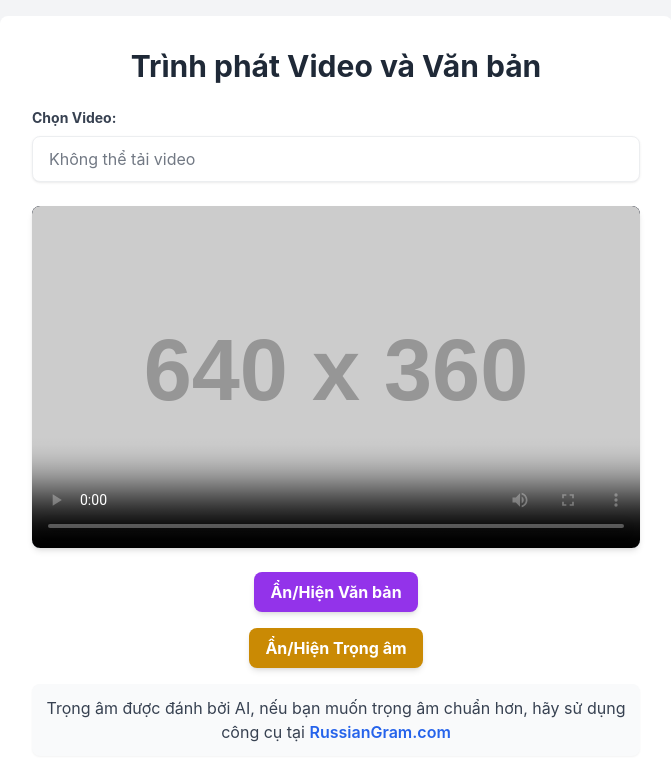
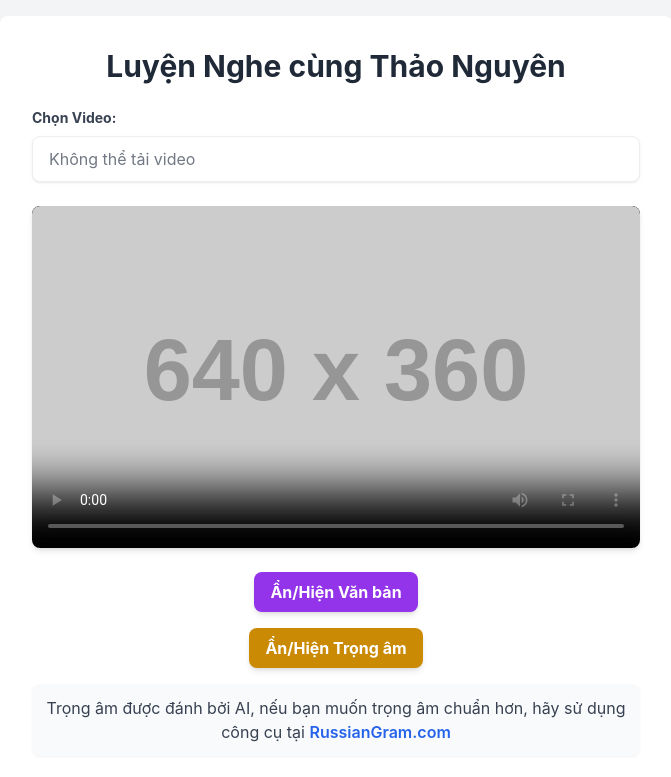
Before and after one commit to X102/luyenngheTiengNga, a plain HTML site: page index.html in a window 1280 px wide. Shown: the top 777 px of the page, without its empty margins (304-975 px from the left). Drawn offline with nearby package versions, Linux system fonts and the light colour scheme; no server answers; placeholder pictures from the web are drawn by us.

Commit message:
Update index.html

```diff
--- a/index.html
+++ b/index.html
@@ -61,7 +61,7 @@
 </head>
 <body class="bg-gray-100 flex items-center justify-center min-h-screen p-4">
     <div class="bg-white p-8 rounded-lg shadow-lg w-full max-w-2xl">
-        <h1 class="text-3xl font-bold text-center text-gray-800 mb-6">Trình phát Video và Văn bản</h1>
+        <h1 class="text-3xl font-bold text-center text-gray-800 mb-6">Luyện Nghe cùng Thảo Nguyên</h1>
 
         <!-- Phần chọn video -->
         <div class="mb-6">
```
